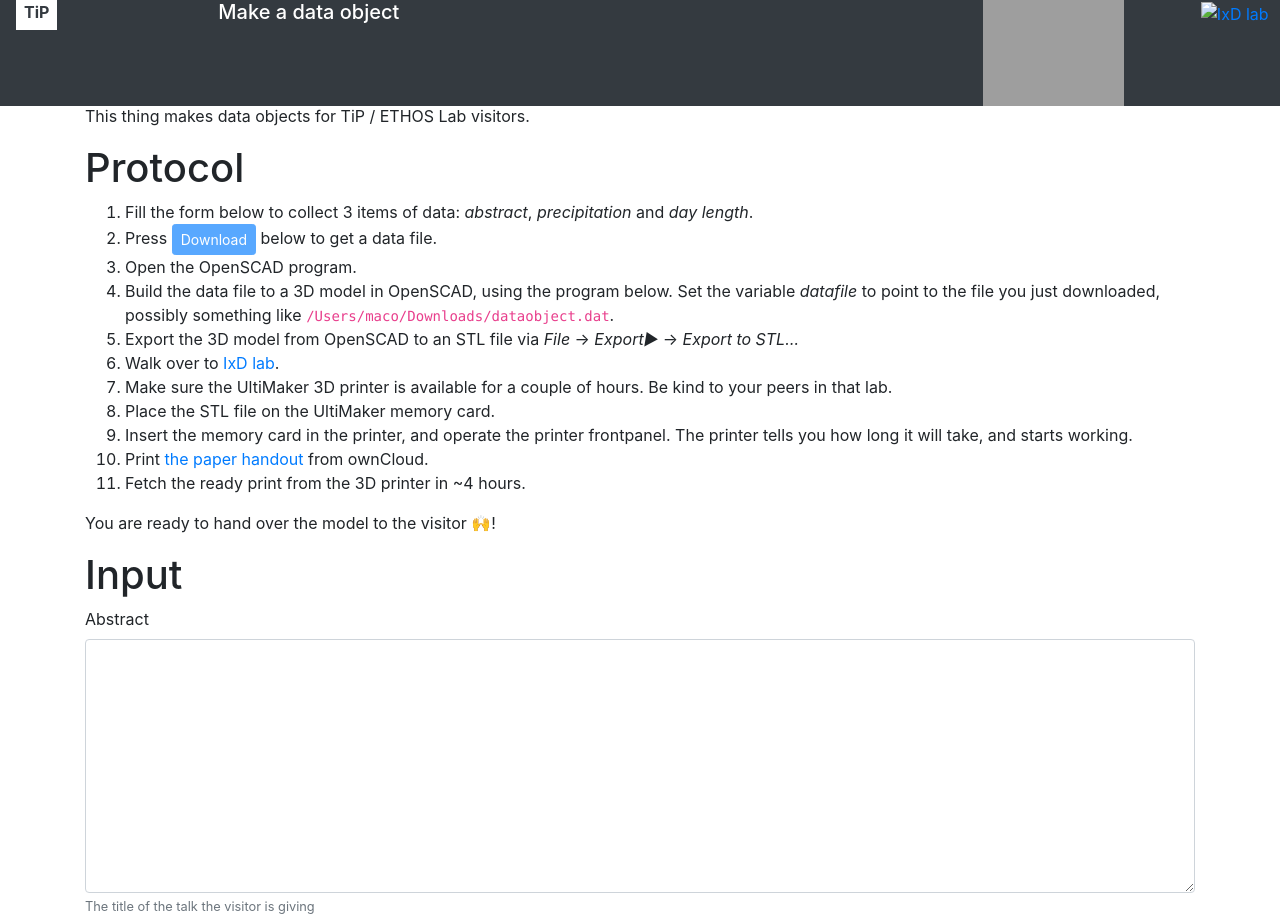
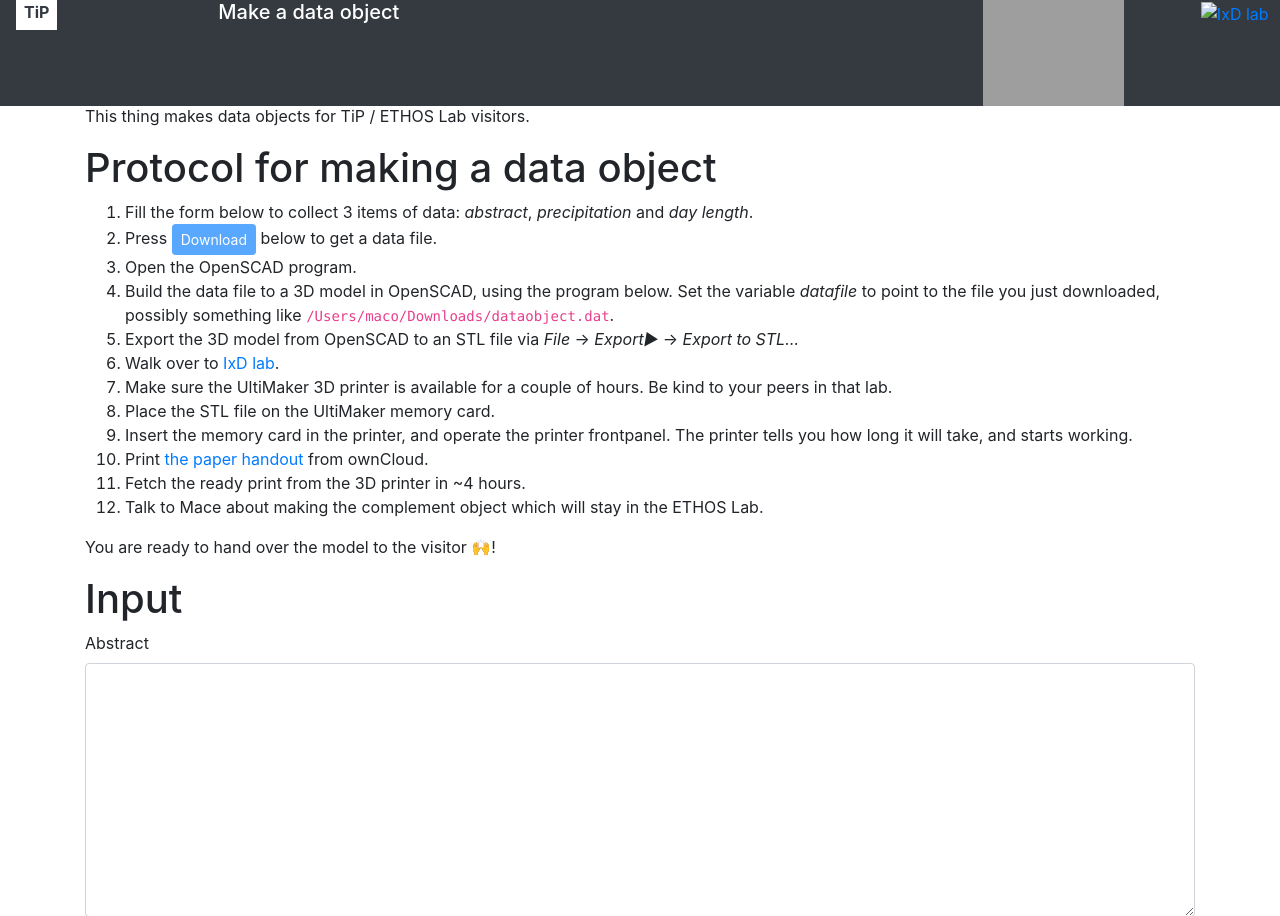
Before and after one commit to ituethoslab/make_a_data_object, a Flask app: page / in a window 1280 px wide. Shown: the top 916 px of the page. Run offline with Flask 2, Linux system fonts and the light colour scheme; data that the repository does not hold is empty; some libraries are stand-ins or nearby versions; grey boxes are pictures that could not be loaded.

Commit message:
A small edit about the complement object, plus being a little more explicit about the protocol to orient the user

```diff
--- a/make_a_data_object/templates/index.html
+++ b/make_a_data_object/templates/index.html
@@ -33,7 +33,7 @@
       <section id="generator">
 	<h1>Intro</h1>
 	<p>This thing makes data objects for TiP / ETHOS Lab visitors.</p>
-	<h1>Protocol</h1>
+	<h1>Protocol for making a data object</h1>
 	<ol>
 	  <li>Fill the form below to collect 3 items of data: <var>abstract</var>, <var>precipitation</var> and <var>day length</var>.</li>
 	  <li>Press <button type="button" class="btn btn-primary btn-sm" disabled>Download</button> below to get a data file.</li>
@@ -46,6 +46,7 @@
 	  <li>Insert the memory card in the printer, and operate the printer frontpanel. The printer tells you how long it will take, and starts working.</li>
 	  <li>Print <a href="https://owncloud.itu.dk/index.php/apps/files/?dir=/data%20object/handout&fileid=5034237">the paper handout</a> from ownCloud.</li>
 	  <li>Fetch the ready print from the 3D printer in ~4 hours.</li>
+	  <li>Talk to Mace about making the complement object which will stay in the ETHOS Lab.</li>
 	</ol>
 	<p>You are ready to hand over the model to the visitor 🙌!</p>
 	<h1>Input</h1>
```
